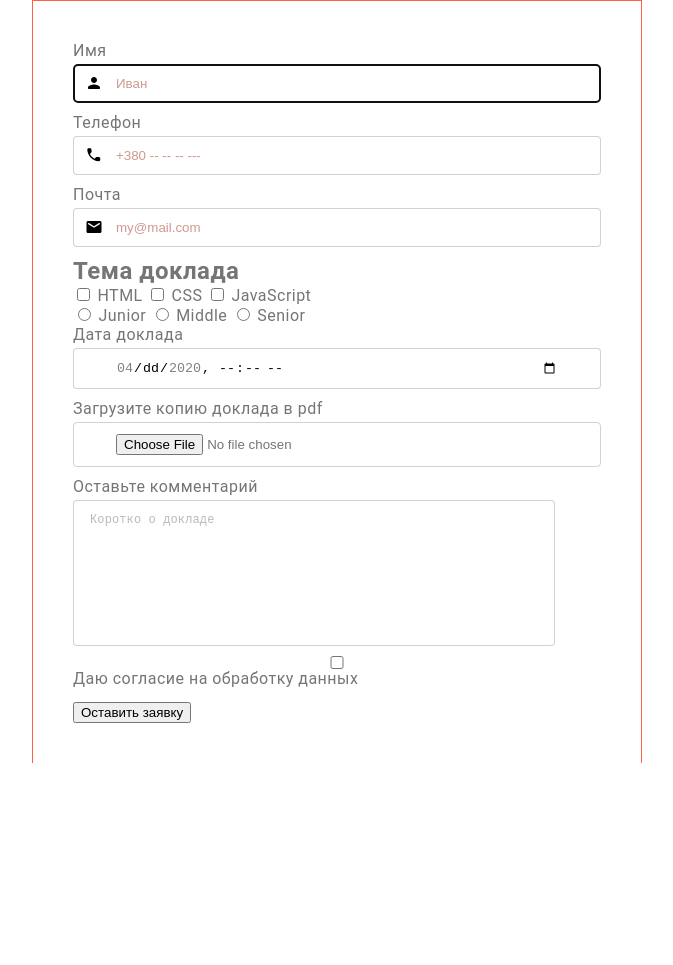
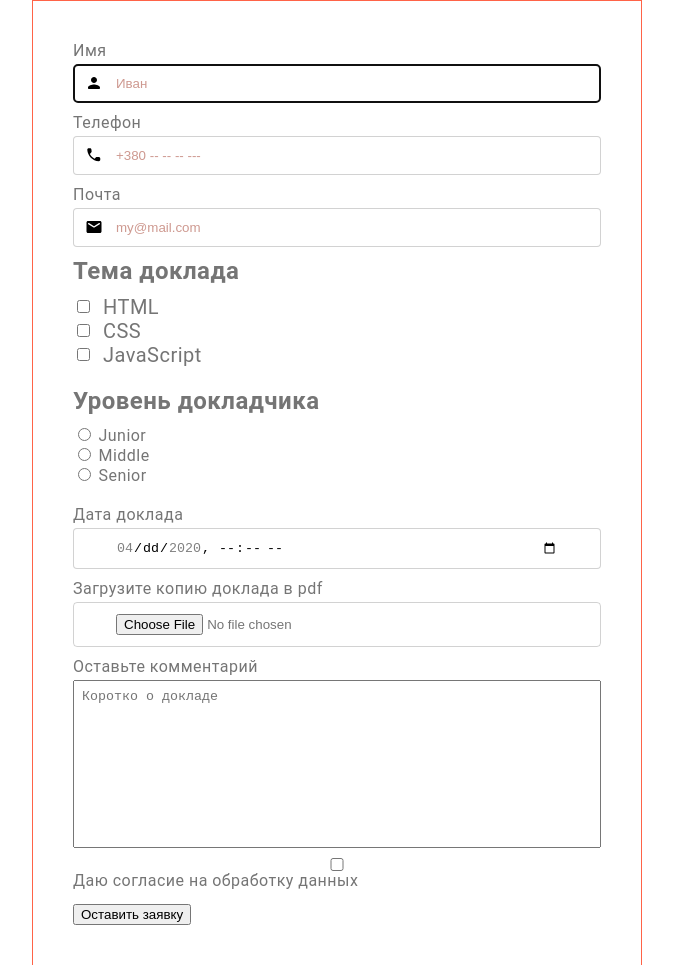
Before and after one commit to AnnaKulib/hw5-alternative, a plain HTML site: page index.html in a window 1280 px wide. Shown: the part 522-1487 px from the top of the page, without its empty margins (303-976 px from the left). Before the commit the page ends 1285 px from the top, so only its background shows below. Drawn offline with Linux system fonts and the light colour scheme.

Commit message:
added changes

```diff
--- a/css/styles.css
+++ b/css/styles.css
@@ -394,22 +394,65 @@ body {
 }
 
 .form-field textarea {
-  width: 448px;
+  /* width: 448px;
   height: 120px;
   padding: 12px 16px;
   border: 1px solid rgba(33, 33, 33, 0.2);
+  border-radius: 4px;  */
   /* box-sizing: border-box; */
-  border-radius: 4px;
 }
 
 .form-field textarea::placeholder {
-  font-size: 12px;
+  /* font-size: 12px;
   line-height: 1.17;
   letter-spacing: 0.01em;
 
-  color: rgba(117, 117, 117, 0.5);
+  color: rgba(117, 117, 117, 0.5); */
 }
 
 textarea {
   resize: none;
 }
+
+.group {
+  margin-bottom: 20px;
+}
+
+.group-title {
+  margin: 0;
+  margin-bottom: 10px;
+}
+
+.topic-options,
+.experience-options {
+  padding: 0;
+  margin: 0;
+  list-style: none;
+}
+
+.topic-options li {
+  display: flex;
+  align-items: center;
+}
+
+.topic-options input[type="checkbox"] {
+}
+
+.topic-options label {
+  font-size: 20px;
+  margin-left: 10px;
+}
+
+.form .date {
+  /* border-width: 2px;
+  border-radius: 4px;
+  padding: 20px 40px; */
+  /* font-size: 20px;
+  border-color: red;
+  color: #757575;
+  background-color: #afb1b8; */
+}
+
+.comment {
+  padding: 8px;
+}
--- a/index.html
+++ b/index.html
@@ -182,29 +182,46 @@
       </div>
       <div class="group" role="group">
         <h2 class="group-title">Тема доклада</h2>
+
+        <ul class="topic-options">
+          <li>
             <input type="checkbox" name="topic" value="html" id="html" />
             <label for="html">HTML</label>
+          </li>
 
+          <li>
             <input type="checkbox" name="topic" value="css" id="css" />
             <label for="css">CSS</label>
+          </li>
 
+          <li>
             <input type="checkbox" name="topic" value="js" id="js" />
             <label for="js">JavaScript</label>
+          </li>
+        </ul>
       </div>
 
-      <div role="group">
+      <div role="group" class="group">
+        <h2 class="group-title">Уровень докладчика</h2>
+        <ul class="experience-options">
+          <li>
             <input type="radio" name="experience" value="junior" id="junior" />
             <label for="junior">Junior</label>
-
+          </li>
+          <li>
             <input type="radio" name="experience" value="middle" id="middle" />
             <label for="middle">Middle</label>
-
+          </li>
+          <li>
             <input type="radio" name="experience" value="senior" id="senior" />
             <label for="senior">Senior</label>
+          </li>
+        </ul>
       </div>
       <div class="form-field">
         <label for="date">Дата доклада</label>
         <input
+          class="date"
           type="datetime-local"
           name="data"
           id="data"
@@ -219,6 +236,7 @@
       <div class="form-field">
         <label for="comment">Оставьте комментарий</label>
         <textarea
+          class="comment"
           name="comment"
           id="comment"
           rows="10"
```
Lines whose indentation alone changed are shown as unchanged.
